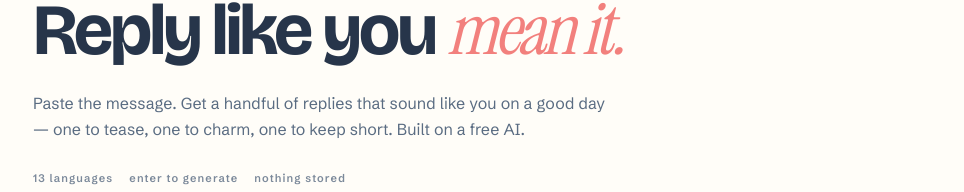
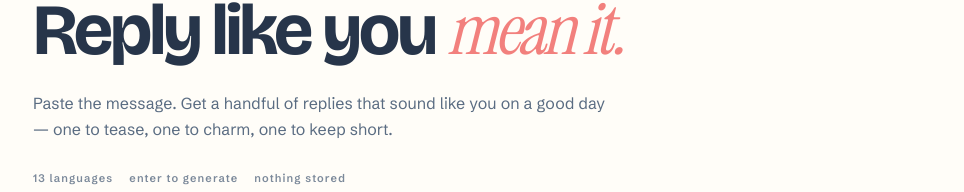
Before and after one commit to Graffian/rizzUP, a Next.js app: page / in a window 1280 px wide. Shown: the part 260-452 px from the top of the page, without its empty margins (157-1121 px from the left). Built offline with nearby package versions, Linux system fonts and the light colour scheme.

Commit message:
copy: remove free AI mention from app tagline

```diff
--- a/components/RizzApp.tsx
+++ b/components/RizzApp.tsx
@@ -280,7 +280,7 @@ export default function RizzApp() {
             </h1>
             <p className="mt-6 max-w-xl text-[16px] leading-[1.65] text-muted">
               Paste the message. Get a handful of replies that sound like you on a
-              good day — one to tease, one to charm, one to keep short. Built on a free AI.
+              good day — one to tease, one to charm, one to keep short.
             </p>
             <div className="mt-7 flex flex-wrap items-center gap-x-4 gap-y-2 text-[11px] font-semibold tracking-[0.1em] text-muted/80">
               <span>13 languages</span>
```
